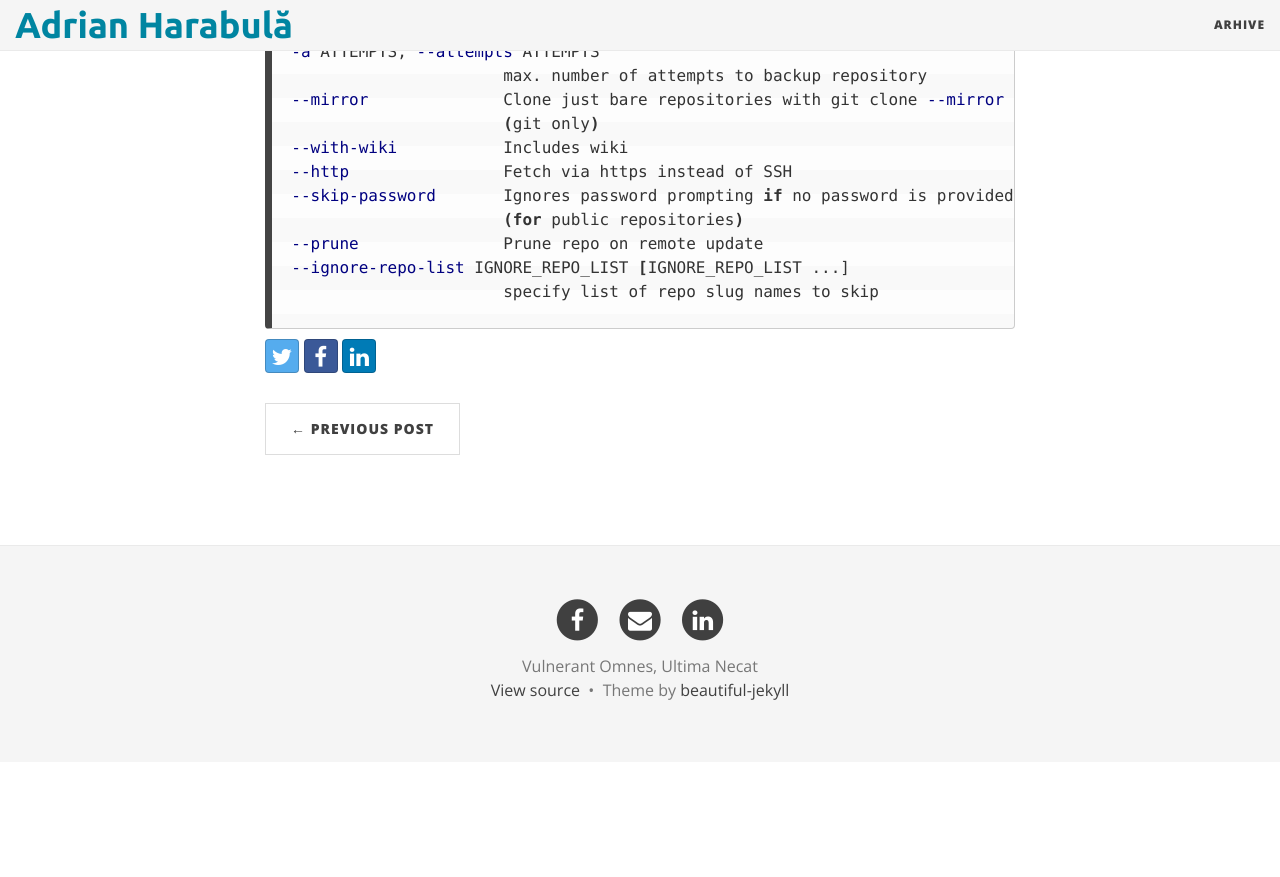
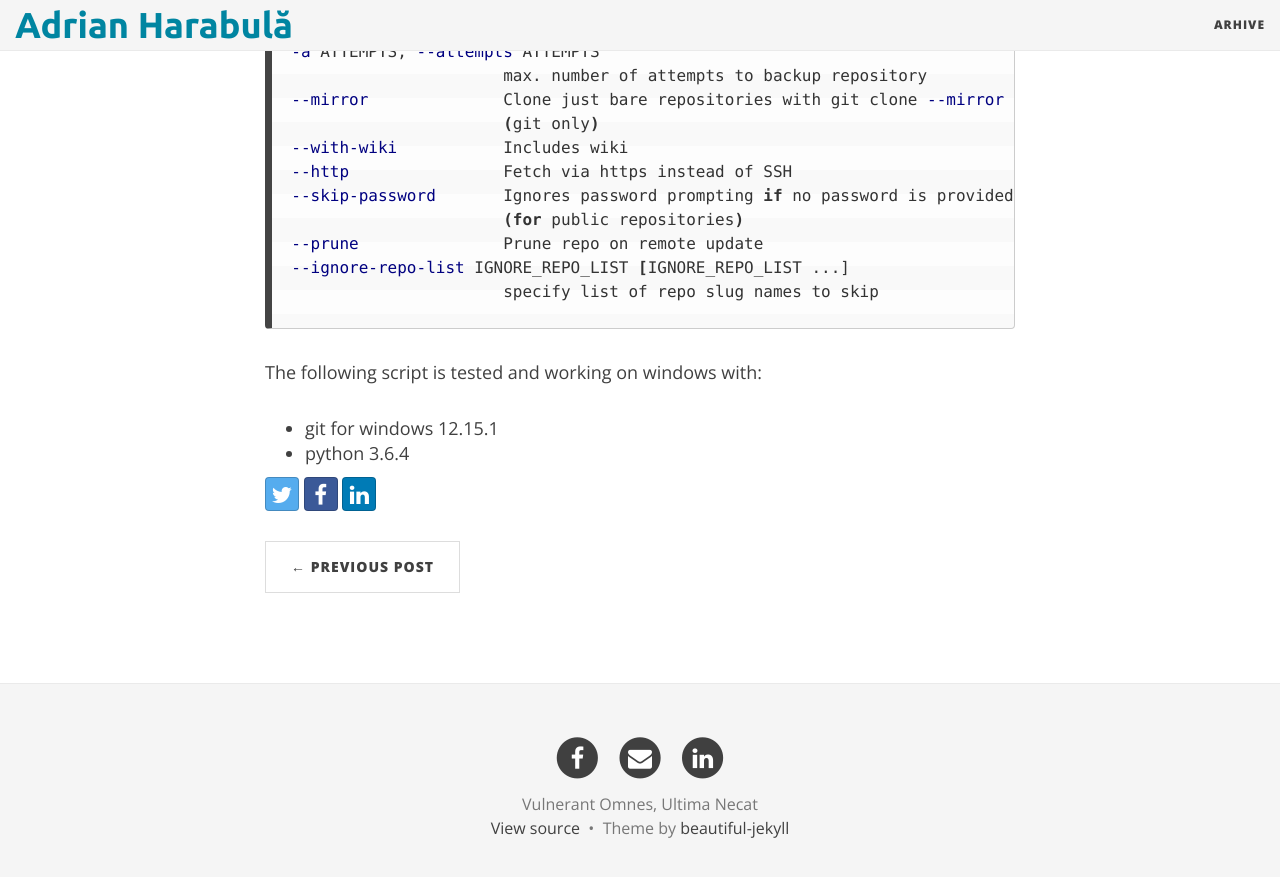
Before and after one commit to adrianharabula/adrianharabula.github.io, a Jekyll site: the page built from _posts/2018-01-10-clone-all-bitbucket-repositories-locally.md, in a window 1280 px wide and 900 px high, scrolled down 2234 px. Shown: the top 877 px of the window. Built offline with Jekyll 4.4.1, drawn with Linux system fonts in a browser that asks for light colours; nearby versions of some CDN libraries; before the commit the page ends 2996 px from its top, so only the background shows below that.

Commit message:
add working windows badge

````diff
--- a/_posts/2018-01-10-clone-all-bitbucket-repositories-locally.md
+++ b/_posts/2018-01-10-clone-all-bitbucket-repositories-locally.md
@@ -86,3 +86,7 @@ optional arguments:
                         specify list of repo slug names to skip
 
 ```
+
+The following script is tested and working on windows with:
+ * git for windows 12.15.1
+ * python 3.6.4
````
